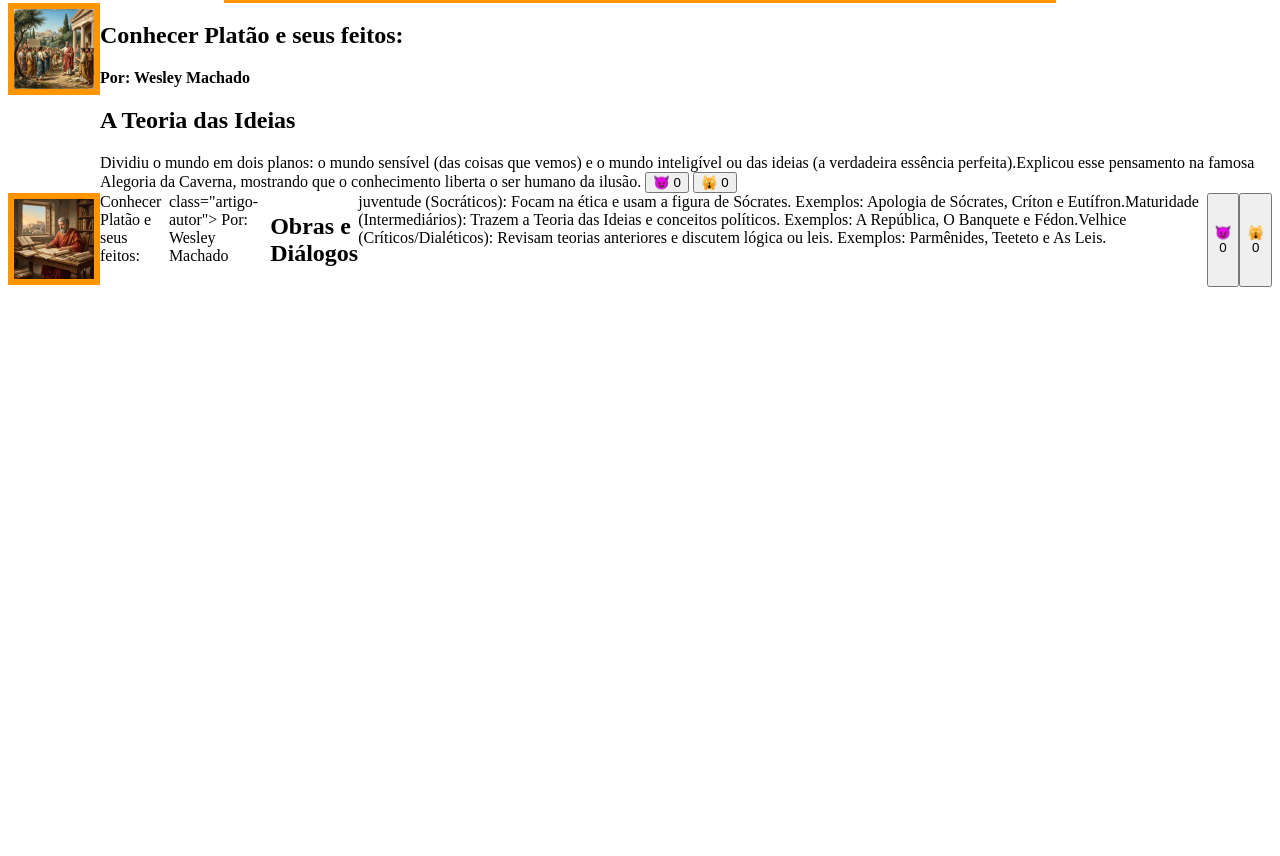
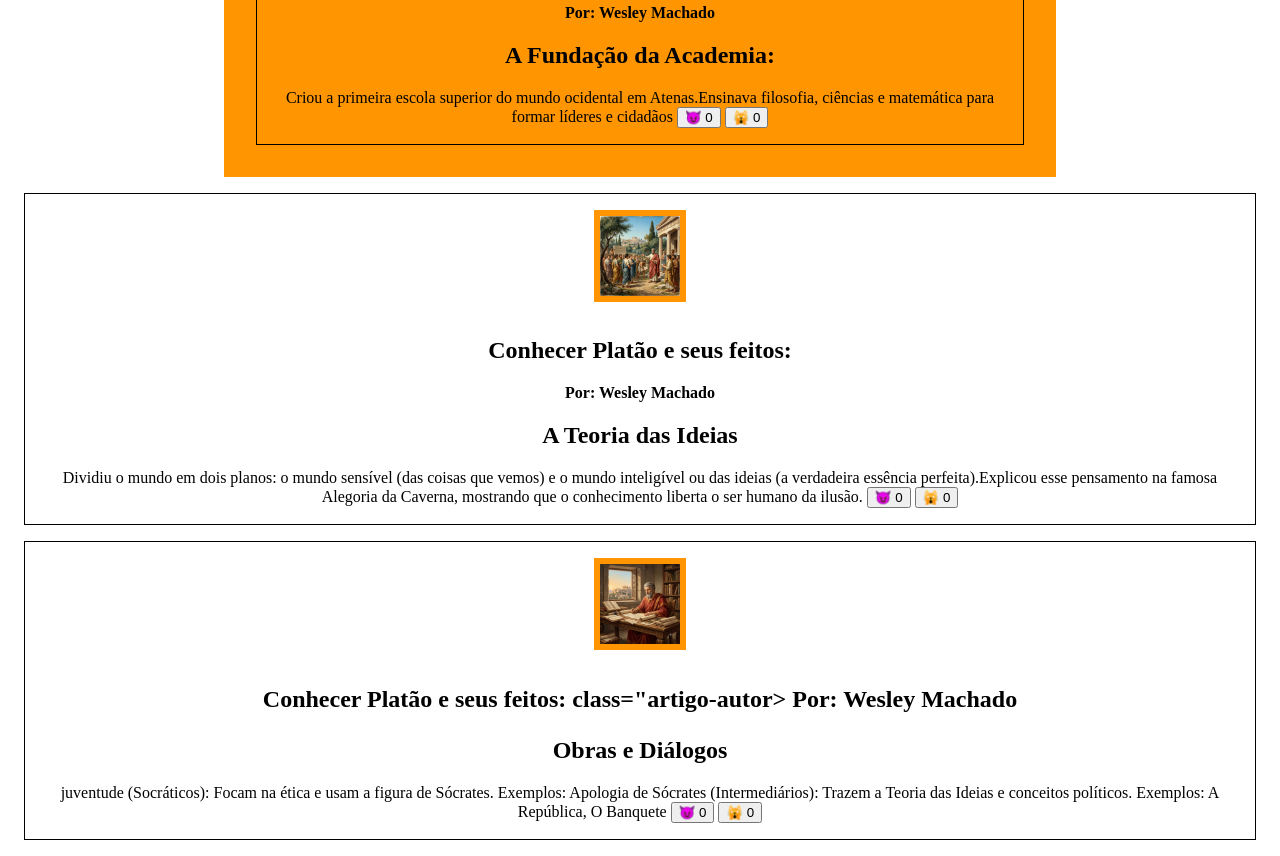
Before and after one commit to NxAxHxBxRxO2-0/Plat-o, a plain HTML site: page index.html in a window 1280 px wide. Shown: the part 384-1240 px from the top of the page. Before the commit the page ends 800 px from the top, so only its background shows below. Drawn offline with Linux system fonts and the light colour scheme.

Commit message:
margem e espaçamento entre os cards

```diff
--- a/index.html
+++ b/index.html
@@ -35,11 +35,7 @@
     <article>
 
             <img src="Atenas.png"
-                alt="Platão em Destaque: No centro-direito da imagem, a figura de Platão aparece em posição de liderança, trajando um manto vermelho (himation) sobre uma túnica branca. Ele estende a mão em um gesto de ensino ou discurso, segurando um pergaminho enrolado, simbolizando o conhecimento transmitido.
-
-Os Discípulos e Estudantes: Diversos homens de diferentes idades vestem túnicas clássicas gregas e observam Platão atentamente. Alguns tomam notas em tábuas de cera, enquanto outros debatem entre si ou apontam para o filósofo, refletindo a metodologia baseada no diálogo e na argumentação.
-
-A Placa com o Nome: Do lado esquerdo, um grupo segura uma grande placa de pedra onde se lê "AKADEMEIA ATHINAION (Academia dos Atenienses em grego), marcando o ato de fundação.>
+                alt="Platão em Destaque: No centro-direito da imagem, a figura de Platão aparece em posição de liderança, trajando um manto vermelho (himation) sobre uma túnica branca. Ele estende a mão em um gesto de ensino ou discurso, segurando um pergaminho enrolado, simbolizando o conhecimento transmitido. Os Discípulos e Estudantes: Diversos homens de diferentes idades vestem túnicas clássicas gregas e observam Platão atentamente. Alguns tomam notas em tábuas de cera, enquanto outros debatem entre si ou apontam para o filósofo, refletindo a metodologia baseada no diálogo e na argumentação.A Placa com o Nome: Do lado esquerdo, um grupo segura uma grande placa de pedra onde se lê "AKADEMEIA ATHINAION (Academia dos Atenienses em grego), marcando o ato de fundação.>
             <div>
                 <h2>Conhecer Platão e seus feitos:</h2>
                 <p class="artigo-autor"> Por: Wesley Machado</p>
@@ -54,23 +50,20 @@
 
          <article>
 
-            <img src="Obras.png"
-            alt="A Figura Central: Platão é representado como um homem idoso, sábio, com uma barba cinzenta e robusta e uma expressão de profunda concentração. Ele veste um manto (himation) de cor vermelha rica com bordados dourados, que denota sua importância, sobre uma túnica branca simples. Ele está sentado em uma cadeira de madeira esculpida, inclinado sobre uma mesa robusta.
-            REPUBLICA (A República): Sua obra-mestra sobre política, justiça e a cidade ideal.
-             PHAEDRUS (Fedro): Um diálogo sobre o amor, a beleza e a retórica.
+            <img src="Obras.png" alt="A Figura Central: Platão é representado como um homem idoso, sábio, com uma barba cinzenta e robusta e uma expressão de profunda concentração. Ele veste um manto (himation) de cor vermelha rica com bordados dourados, que denota sua importância, sobre uma túnica branca simples. Ele está sentado em uma cadeira de madeira esculpida, inclinado sobre uma mesa robusta. REPUBLICA (A República): Sua obra-mestra sobre política, justiça e a cidade ideal. PHAEDRUS (Fedro): Um diálogo sobre o amor, a beleza e a retórica">
 
-            </div>
-             <h2>Conhecer Platão e seus feitos:</h2>
-             </p> class="artigo-autor"> Por: Wesley Machado</p>
+            <div>
+            <h2>Conhecer Platão e seus feitos:
+             class="artigo-autor> Por: Wesley Machado</p>
                 <h2>Obras e Diálogos</h2>
-               juventude (Socráticos): Focam na ética e usam a figura de Sócrates. Exemplos: Apologia de Sócrates, Críton e Eutífron.Maturidade
-                (Intermediários): Trazem a Teoria das Ideias e conceitos políticos. Exemplos: A República, O Banquete e Fédon.Velhice
-                 (Críticos/Dialéticos): Revisam teorias anteriores e discutem lógica ou leis. Exemplos: Parmênides, Teeteto e As Leis.
+               juventude (Socráticos): Focam na ética e usam a figura de Sócrates. Exemplos: Apologia de Sócrates
+                (Intermediários): Trazem a Teoria das Ideias e conceitos políticos. Exemplos: A República, O Banquete
+
                 <button>😈 <span>0</span></button>
                 <button>🙀 <span>0</span></button> </div>
 
             </div>
-        </article>
+         </article>
 
 </body>
 <script src="./script.js"></script>
--- a/style.css
+++ b/style.css
@@ -20,6 +20,17 @@
         }
         article{
             display: flex;
+            border: 1px solid  black;
+
+        margin: 16px;
+        gap: 16px;
+        padding: 16px;
+
+        flex: 1 1 25%;
+
+        flex-direction: column;
+        align-items: center;
+        text-align:  center;
         }
 
         img {
```
